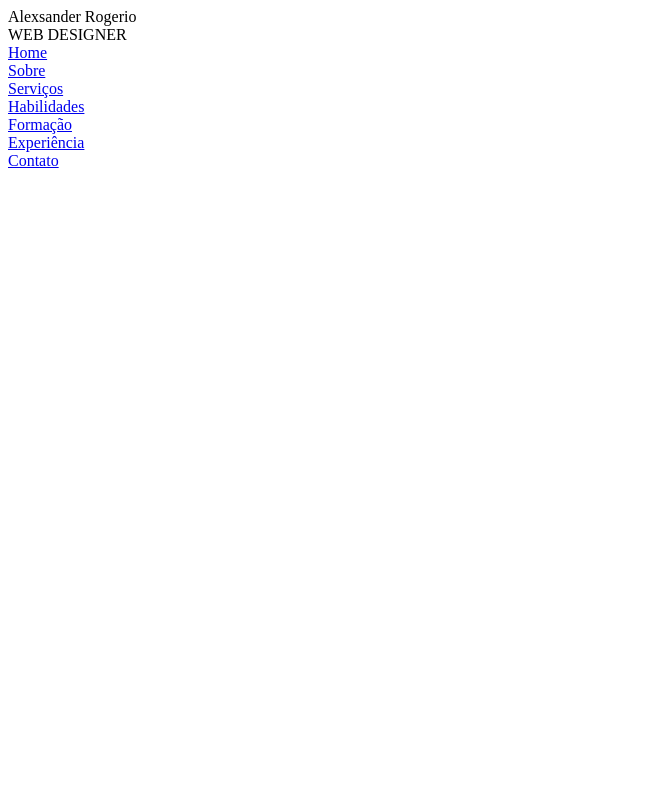
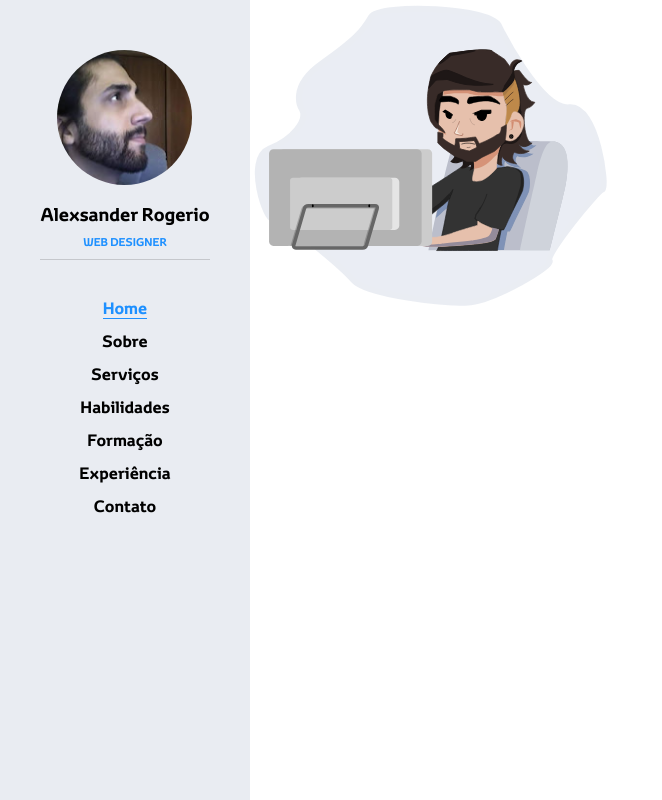
Before and after one commit to alecysWolf/portifolio, a plain HTML site: page index.html in a window 1280 px wide. Shown: the whole page, without its empty margins (0-662 px from the left). Drawn offline with Linux system fonts and the light colour scheme; files whose address does not match are found by name.

Commit message:
Update index.html

```diff
--- a/index.html
+++ b/index.html
@@ -4,8 +4,8 @@
     <meta charset="UTF-8">
     <meta name="viewport" content="width=device-width, initial-scale=1.0">
     <title>Portfólio</title>
-    <link rel="icon" href="imagens/icon.svg" sizes="any" type="image/svg+xml">
-    <link rel="stylesheet" href="estilo.css">
+    <link rel="icon" href="icon.svg" sizes="any" type="image/svg+xml">
+    <link rel="stylesheet" href="styles.css">
 </head>
 <body>
 
```
